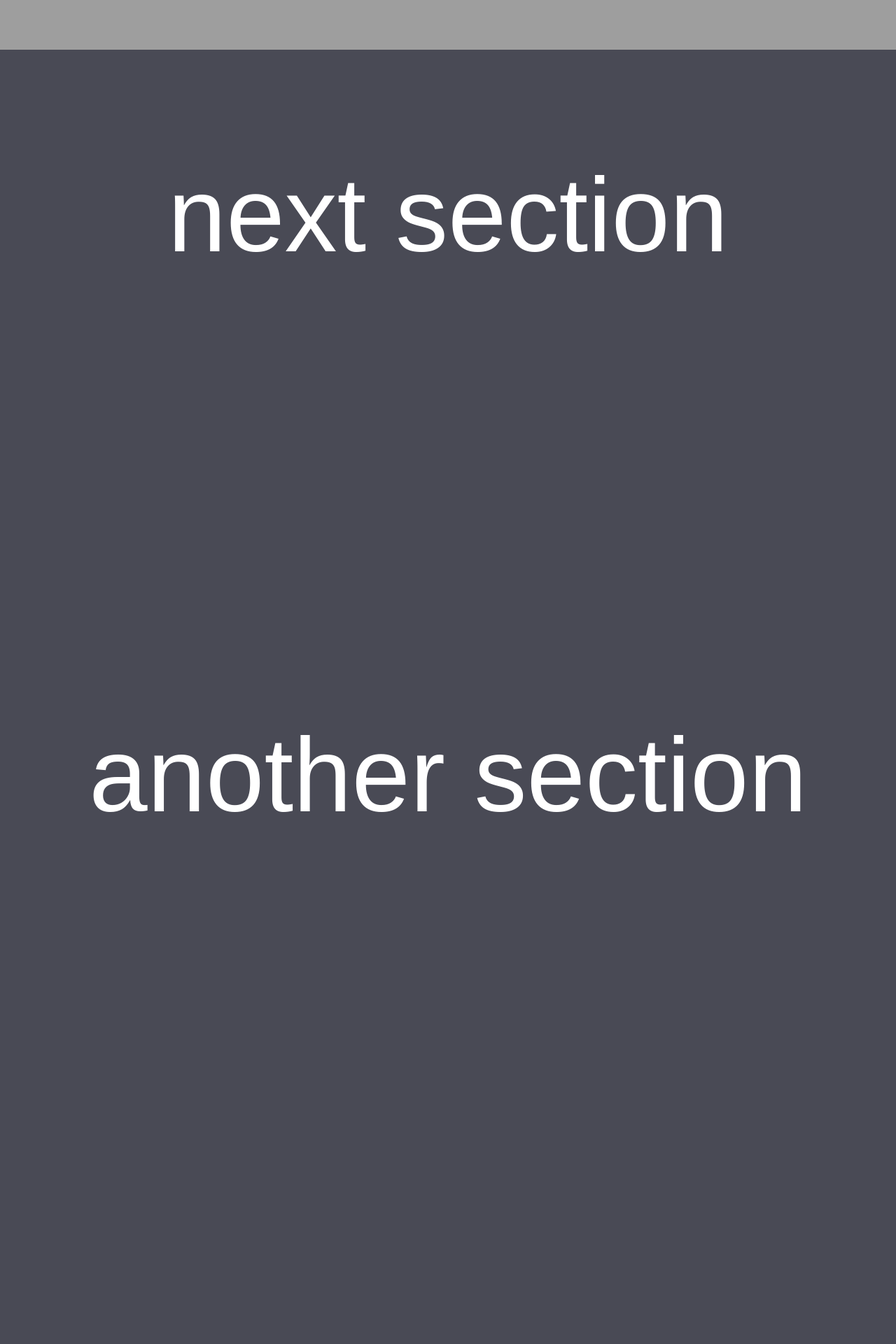
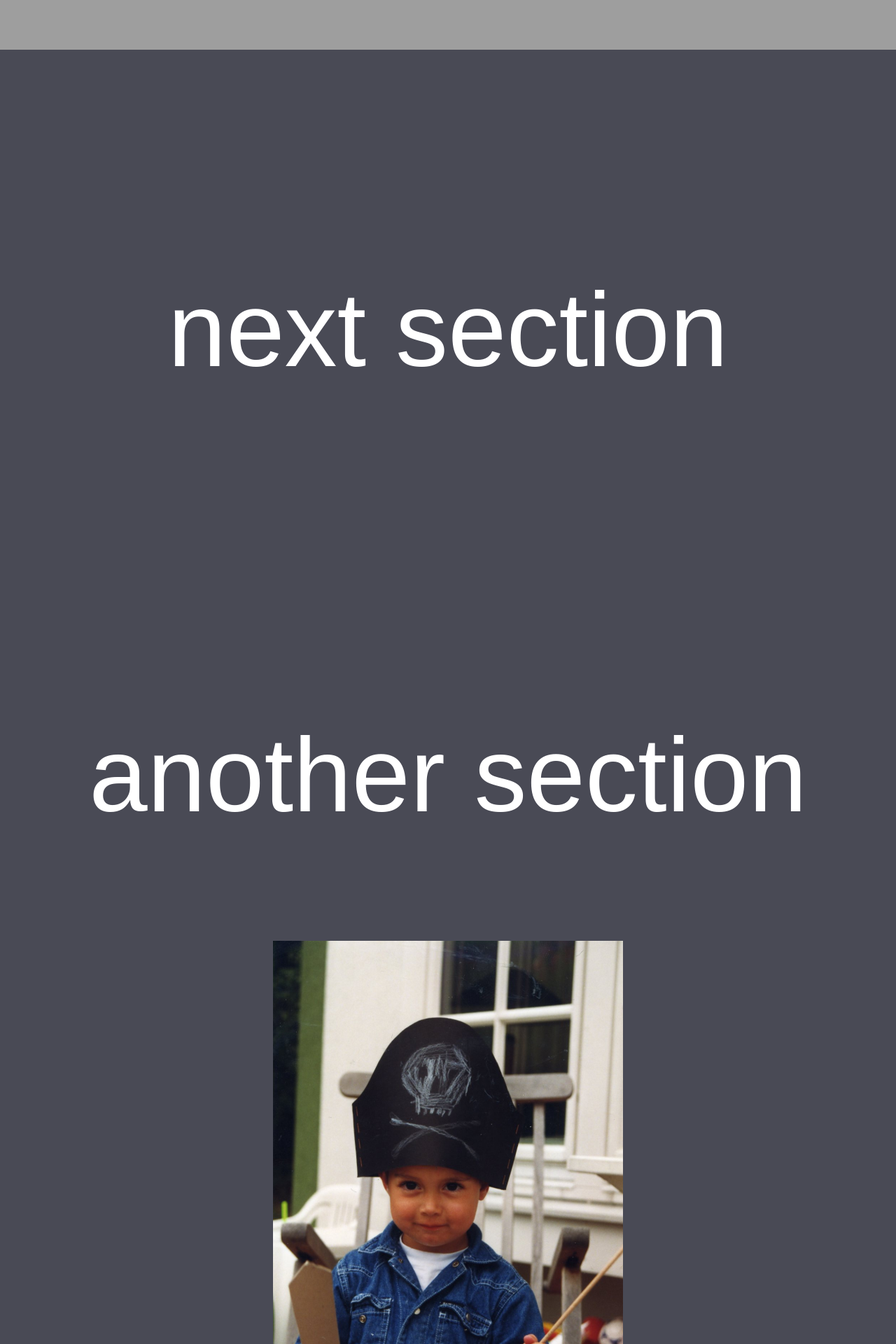
Before and after one commit to Paulalbo/Paulalbo.github.io, a PHP site: page / in a window 1280 px wide. Shown: the part 729-2649 px from the top of the page at 70% size. Before the commit the page ends 1889 px from the top, so only its background shows below. Run offline with PHP 8.4, Linux system fonts and the light colour scheme; grey boxes are pictures that could not be loaded.

Commit message:
Just some testing stuff

```diff
--- a/css/main.css
+++ b/css/main.css
@@ -21,13 +21,23 @@ section {
   -webkit-box-pack: center;
       -ms-flex-pack: center;
           justify-content: center;
-  -webkit-box-align: start;
-      -ms-flex-align: start;
-          align-items: flex-start;
+  -webkit-box-align: center;
+      -ms-flex-align: center;
+          align-items: center;
+  -webkit-box-orient: vertical;
+  -webkit-box-direction: normal;
+      -ms-flex-direction: column;
+          flex-direction: column;
 }
 
 section p {
   font-size: 150px;
+}
+
+section:first-of-type {
+  -webkit-box-pack: start;
+      -ms-flex-pack: start;
+          justify-content: flex-start;
 }
 
 section:first-of-type p {
@@ -44,7 +54,8 @@ section + section p {
   font-size: 150px;
 }
 
-.spline-watermark {
-  display: none !important;
+section img {
+  width: 100%;
+  max-width: 500px;
 }
 /*# sourceMappingURL=main.css.map */
--- a/css/main.sass
+++ b/css/main.sass
@@ -14,10 +14,12 @@ section
     min-height: 100vh
     display: flex
     justify-content: center
-    align-items: flex-start
+    align-items: center
+    flex-direction: column
     p
         font-size: 150px
     &:first-of-type
+        justify-content: flex-start
         p
             position: fixed
             z-index: -3
@@ -28,6 +30,6 @@ section
             color: white
             font-size: 150px
 
-
-.spline-watermark
-    display: none!important
+    img
+        width: 100%
+        max-width: 500px
--- a/index.html
+++ b/index.html
@@ -17,6 +17,7 @@
     </section>
     <section>
         <p>another section</p>
+        <img src="./pirate.jpg">
     </section>
 </body>
 </html>
```
Also changed, not shown: 1 other file.
